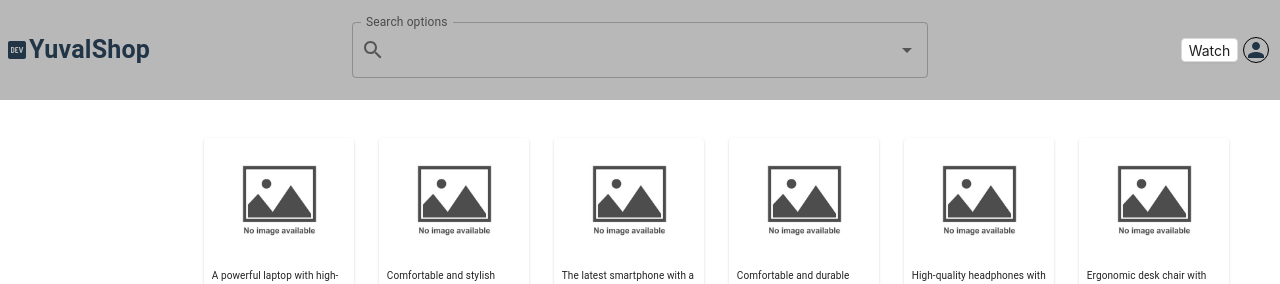
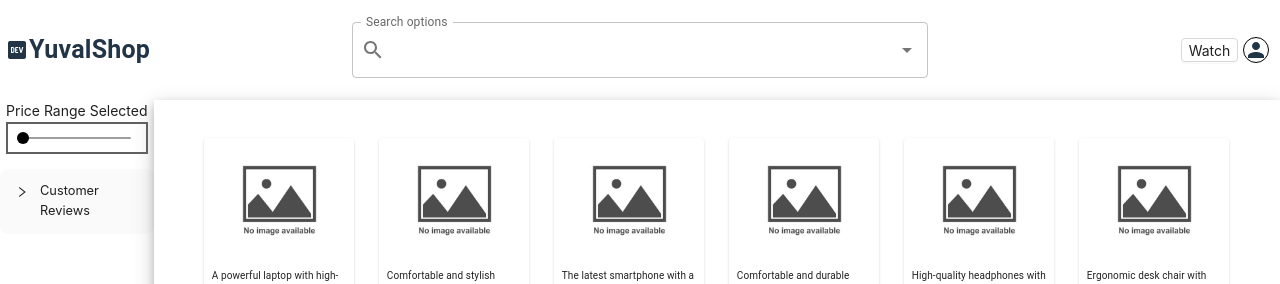
Before and after one commit to YuvalShvartsman/OnlineStore, a React (Vite) app: page / in a window 1280 px wide. Shown: the top 284 px of the page. Built offline with nearby package versions, Linux system fonts and the light colour scheme.

Commit message:
added simple sidebar component

```diff
--- a/src/components/mainPage/MainPage.tsx
+++ b/src/components/mainPage/MainPage.tsx
@@ -3,6 +3,7 @@ import { EcommenrceItem } from "../../types/EcommerceItems";
 import { ecommerceItems } from "../data/ecommerceItems";
 import Navbar from "../navbar/Navbar";
 import ShopItems from "../shopItems/ShopItems";
+import Sidebar from "../sidebar/Sidebar";
 
 function MainPage() {
   const [filteredEcomereceItems, setFilteredEcomereceItems] =
@@ -11,6 +12,7 @@ function MainPage() {
     <>
       <Navbar />
       <ShopItems items={filteredEcomereceItems} />
+      <Sidebar />
     </>
   );
 }
--- a/src/components/navbar/Navbar.css
+++ b/src/components/navbar/Navbar.css
@@ -4,7 +4,7 @@
   justify-content: center;
   position: relative;
   width: 100%;
-  background-color: rgba(128, 128, 128, 0.561);
+  /* background-color: rgba(128, 128, 128, 0.561); */
   height: 100px;
 }
 
--- a/src/components/shopItems/ShopItems.css
+++ b/src/components/shopItems/ShopItems.css
@@ -4,4 +4,5 @@
   justify-content: center;
   width: 88% !important;
   right: 0;
+  box-shadow: 0 4px 8px 0 rgba(0, 0, 0, 0.2), 0 6px 20px 0 rgba(0, 0, 0, 0.19);
 }
--- /dev/null
+++ b/src/components/sidebar/Sidebar.css
@@ -0,0 +1,6 @@
+.Sidebar {
+  position: absolute;
+  left: 0;
+  width: 12%;
+  height: 100%;
+}
--- /dev/null
+++ b/src/components/sidebar/Sidebar.tsx
@@ -0,0 +1,14 @@
+import CustomerReview from "./customerReviews/CustomerReview";
+import PriceRange from "./priceRange/PriceRange";
+import "./Sidebar.css";
+
+function Sidebar() {
+  return (
+    <div className="Sidebar">
+      <PriceRange />
+      <CustomerReview />
+    </div>
+  );
+}
+
+export default Sidebar;
--- /dev/null
+++ b/src/components/sidebar/customerReviews/CustomerReview.css
@@ -0,0 +1,22 @@
+.CustomerReviews {
+  width: 100%;
+  margin-top: 10%;
+}
+
+.CustomerPanel {
+  font-size: 1vw !important;
+  display: flex;
+  align-items: center;
+  flex-direction: column;
+  width: 100%;
+}
+
+.CollapseContent {
+  display: flex;
+  flex-grow: 1;
+}
+
+.ReviewButton {
+  font-size: 14px !important;
+  text-align: center;
+}
--- /dev/null
+++ b/src/components/sidebar/customerReviews/CustomerReview.tsx
@@ -0,0 +1,29 @@
+import { Collapse } from "antd";
+import "./CustomerReview.css";
+import ReviewButton from "./reviewButton/ReviewButton";
+import { Grid } from "@mui/material";
+
+const starsOptios = [1, 2, 3, 4, 5];
+
+function CustomerReview() {
+  const { Panel } = Collapse;
+  return (
+    <div className="CustomerReviews">
+      <Collapse className="CustomerAccordion" bordered={false} accordion>
+        <Panel
+          header={"Customer Reviews"}
+          key={"CustomerReviewsButtons"}
+          className="CustomerPanel"
+        >
+          <Grid container className="CollapseContent">
+            {starsOptios.map((number) => (
+              <ReviewButton nubmerOfStars={number} />
+            ))}
+          </Grid>
+        </Panel>
+      </Collapse>
+    </div>
+  );
+}
+
+export default CustomerReview;
--- /dev/null
+++ b/src/components/sidebar/customerReviews/reviewButton/ReviewButton.tsx
@@ -0,0 +1,20 @@
+import { Button } from "antd";
+import { Grid } from "@mui/material";
+
+import ReviewStars from "../../../reviewStars/ReviewStars";
+
+type ReviewButtonProps = {
+  nubmerOfStars: number;
+};
+
+function ReviewButton({ nubmerOfStars }: ReviewButtonProps) {
+  return (
+    <Grid item xs={12} sm={6} md="auto" key={nubmerOfStars}>
+      <Button size="small" className="ReviewButton">
+        <ReviewStars numberOfStars={nubmerOfStars} /> & up
+      </Button>
+    </Grid>
+  );
+}
+
+export default ReviewButton;
--- /dev/null
+++ b/src/components/sidebar/priceRange/PriceRange.css
@@ -0,0 +1,21 @@
+.PriceRange {
+  display: flex;
+  flex-direction: column;
+  justify-content: center;
+  align-items: center;
+}
+
+.SliderContainer {
+  display: flex;
+  justify-content: center;
+  align-items: center;
+  border: 2px solid rgb(96, 96, 96);
+  width: 90%;
+}
+
+.Slider {
+  display: flex;
+  color: black !important;
+  width: 100%;
+  margin: 0 15px 0 15px;
+}
--- /dev/null
+++ b/src/components/sidebar/priceRange/PriceRange.tsx
@@ -0,0 +1,21 @@
+import "./PriceRange.css";
+
+import { Slider } from "@mui/material";
+import { Typography } from "antd";
+
+function PriceRange() {
+  return (
+    <div className="PriceRange">
+      <Typography.Text>Price Range Selected</Typography.Text>
+      <div className="SliderContainer">
+        <Slider
+          className="Slider"
+          orientation="horizontal"
+          size="small"
+        ></Slider>
+      </div>
+    </div>
+  );
+}
+
+export default PriceRange;
```
Also changed, not shown: src/components/sidebar/customerReviews/reviewButton/ReviewButton.css (added).
